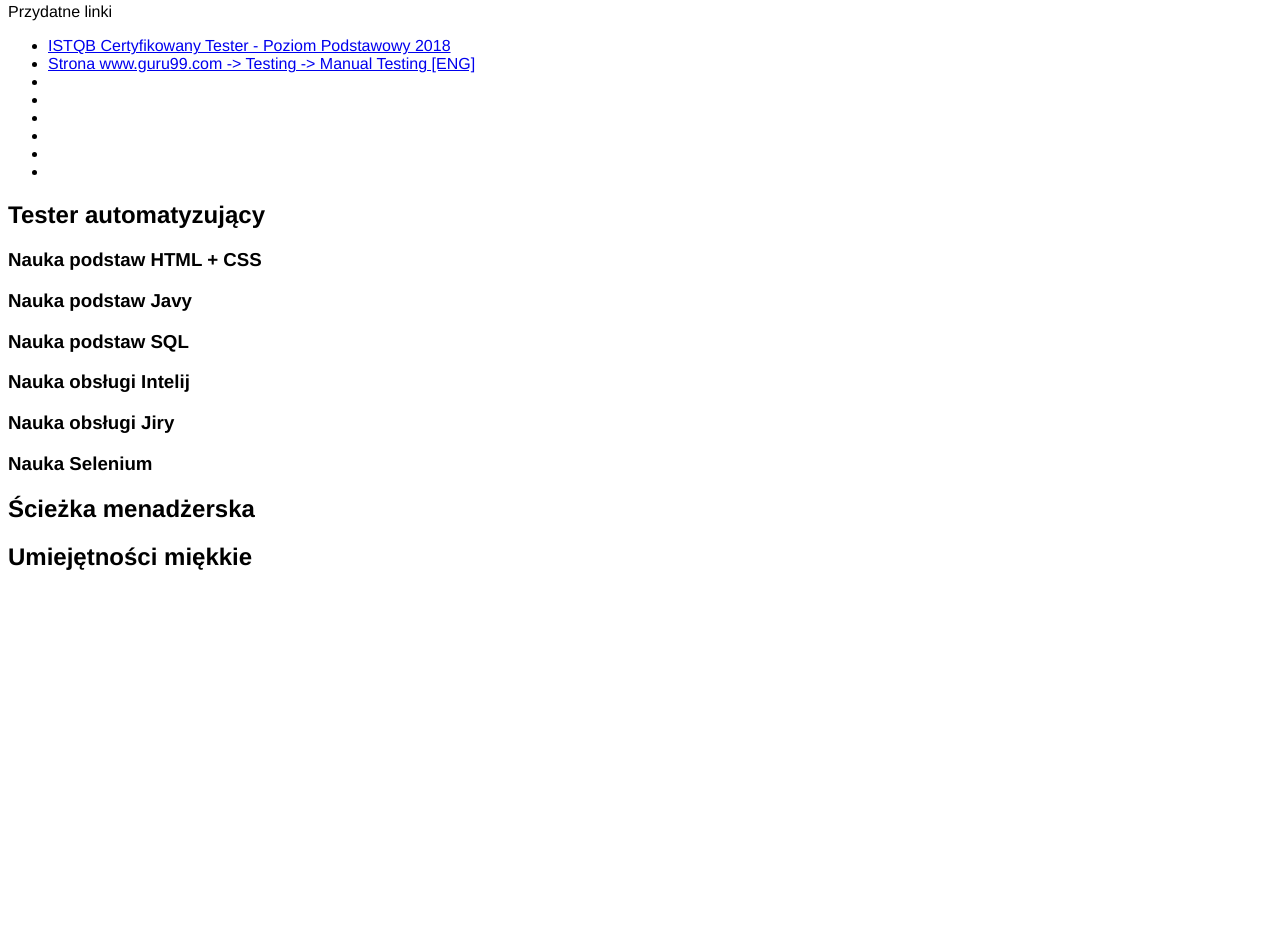
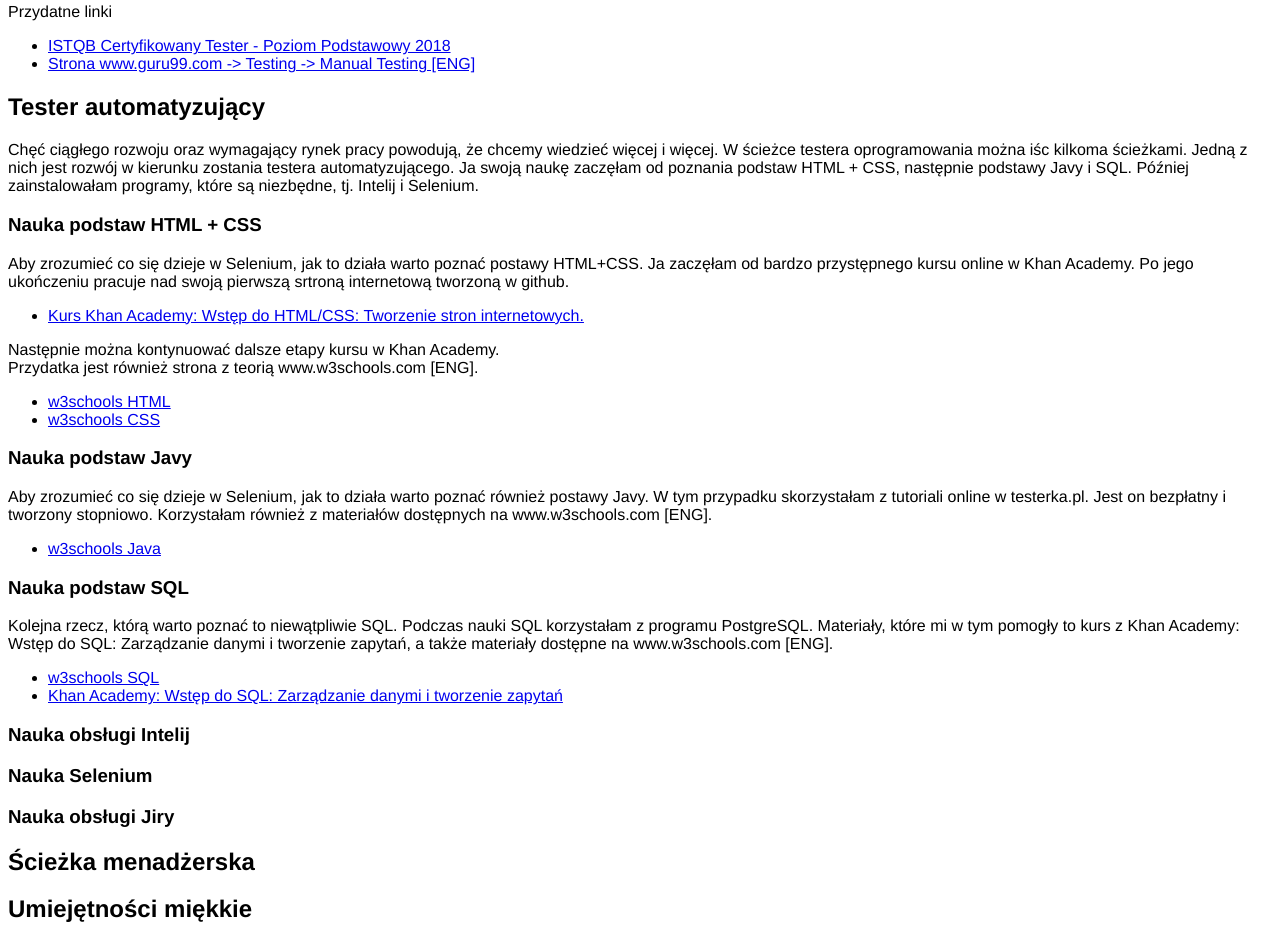
Before and after one commit to julia-rybicka/julia-rybicka.github.io, a plain HTML site: page index.html in a window 1280 px wide. Shown: the part 375-1318 px from the top of the page. Before the commit the page ends 965 px from the top, so only its background shows below. Drawn offline with Linux system fonts and the light colour scheme.

Commit message:
aktualizacja treści 16-04-2020

```diff
--- a/index.html
+++ b/index.html
@@ -32,28 +32,55 @@
             <ul>
                 <li><a href = "https://sjsi.org/ist-qb/do-pobrania/">ISTQB Certyfikowany Tester - Poziom Podstawowy 2018</a></li>
                 <li><a href = "https://www.guru99.com/software-testing.html ">Strona www.guru99.com -> Testing -> Manual Testing [ENG] </a></li>
-                <li><a href = ""> </a></li>
-                <li><a href = ""> </a></li>
-                <li><a href = ""> </a></li>
-                <li><a href = ""> </a></li>
-                <li><a href = ""> </a></li>
-                <li><a href = ""> </a></li>
             </ul>
         </p>
 
         <h2>Tester automatyzujący</h2>
+        <p>Chęć ciągłego rozwoju oraz wymagający rynek pracy powodują, że chcemy wiedzieć więcej i więcej.
+            W ścieżce testera oprogramowania można iśc kilkoma ścieżkami.
+            Jedną z nich jest rozwój w kierunku zostania testera automatyzującego.
+            Ja swoją naukę zaczęłam od poznania podstaw HTML + CSS, następnie podstawy Javy i SQL.
+            Później zainstalowałam programy, które są niezbędne, tj. Intelij i Selenium.</p>
 
         <h3>Nauka podstaw HTML + CSS</h3>
+        <p>Aby zrozumieć co się dzieje w Selenium, jak to działa warto poznać postawy HTML+CSS.
+        Ja zaczęłam od bardzo przystępnego kursu online w Khan Academy. Po jego ukończeniu pracuje nad swoją pierwszą srtroną internetową tworzoną w github.</br>
+            <ul>
+                <li><a href = "https://pl.khanacademy.org/computing/computer-programming/html-css">Kurs Khan Academy: Wstęp do HTML/CSS: Tworzenie stron internetowych.</a></li>
+            </ul>
+        Następnie można kontynuować dalsze etapy kursu w Khan Academy.</br>
+        Przydatka jest również strona z teorią www.w3schools.com [ENG].
+            <ul>
+                <li><a href = "https://www.w3schools.com/html/default.asp">w3schools HTML</a></li>
+                <li><a href = "https://www.w3schools.com/css/default.asp">w3schools CSS</a></li>
+            </ul>
+        </p>
 
         <h3>Nauka podstaw Javy</h3>
+        <p>Aby zrozumieć co się dzieje w Selenium, jak to działa warto poznać również postawy Javy.
+        W tym przypadku skorzystałam z tutoriali online w testerka.pl. Jest on bezpłatny i tworzony stopniowo. Korzystałam również z materiałów dostępnych na www.w3schools.com [ENG]. </br>
+            <ul>
+                <li><a href = "https://www.w3schools.com/java/default.asp">w3schools Java</a></li>
+            </ul>
+        </p>
 
         <h3>Nauka podstaw SQL</h3>
+        <p>Kolejna rzecz, którą warto poznać to niewątpliwie SQL. Podczas nauki SQL korzystałam z programu PostgreSQL.
+            Materiały, które mi w tym pomogły to kurs z Khan Academy: Wstęp do SQL: Zarządzanie danymi i tworzenie zapytań, a także materiały dostępne na www.w3schools.com [ENG]. </br>
+            <ul>
+                <li><a href = "https://www.w3schools.com/sql/default.asp"> w3schools SQL</a></li>
+                <li><a href = "https://pl.khanacademy.org/computing/computer-programming/sql"> Khan Academy: Wstęp do SQL: Zarządzanie danymi i tworzenie zapytań</a></li>
+
+            </ul>
+        </p>
 
         <h3>Nauka obsługi Intelij</h3>
 
+        <h3>Nauka Selenium</h3>
+
         <h3>Nauka obsługi Jiry</h3>
 
-        <h3>Nauka Selenium</h3>
+
 
         <h2>Ścieżka menadżerska</h2>
         <h2>Umiejętności miękkie</h2>
```
